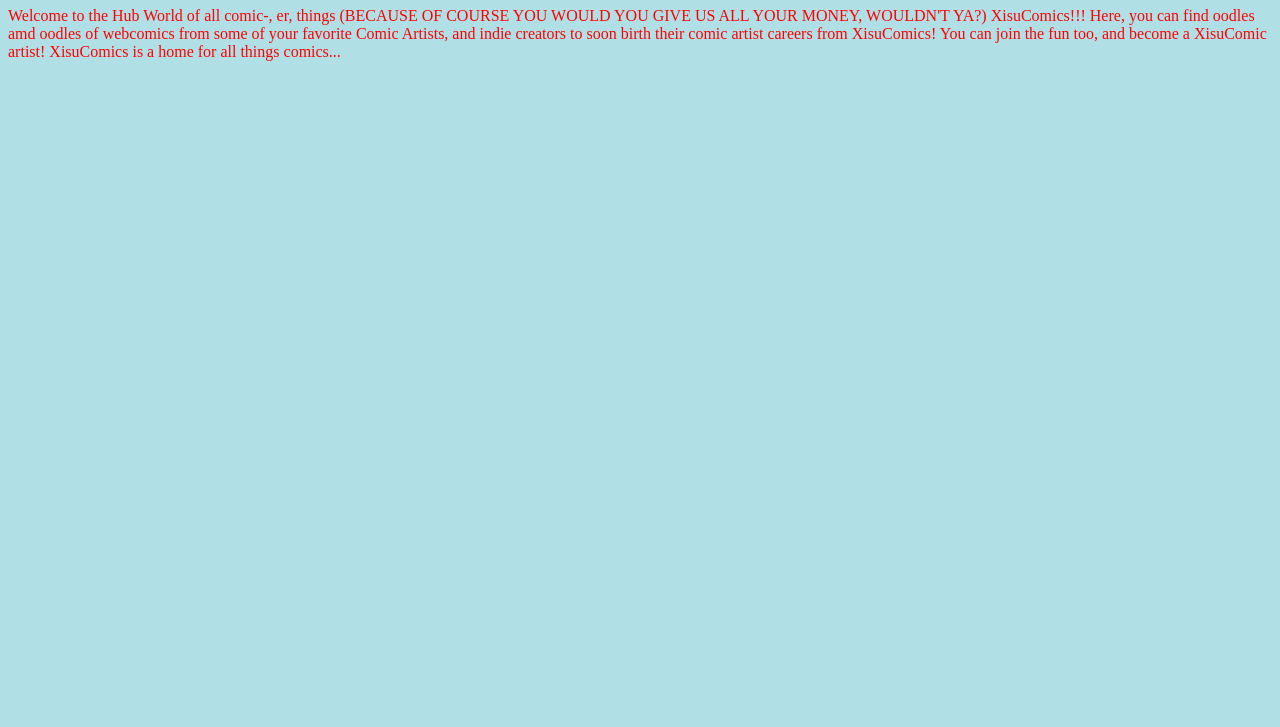
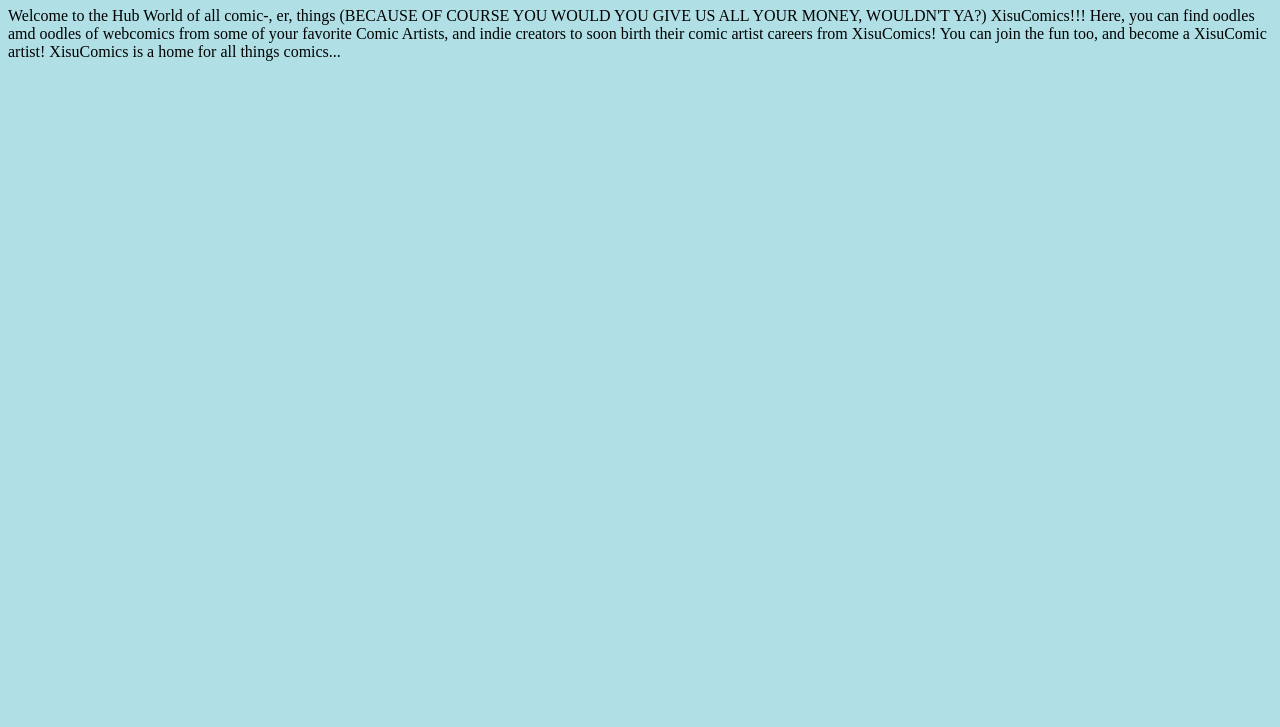
Before and after one commit to xisucomics/xisucomics.github.io, a plain HTML site: page index.html in a window 1280 px wide. Shown: the part 73-800 px from the top of the page. Drawn offline with Linux system fonts and the light colour scheme.

Commit message:
Update index.html

```diff
--- a/index.html
+++ b/index.html
@@ -4,7 +4,7 @@
         <style>
 body {background-color: powderblue;}
 h1   {color: blue;}
-p    {color: red;}
+r    {color: red;}
 </style>
         <meta charset="utf-8">
         <meta name="viewport" content="width=device-width, initial-scale=1">
```
